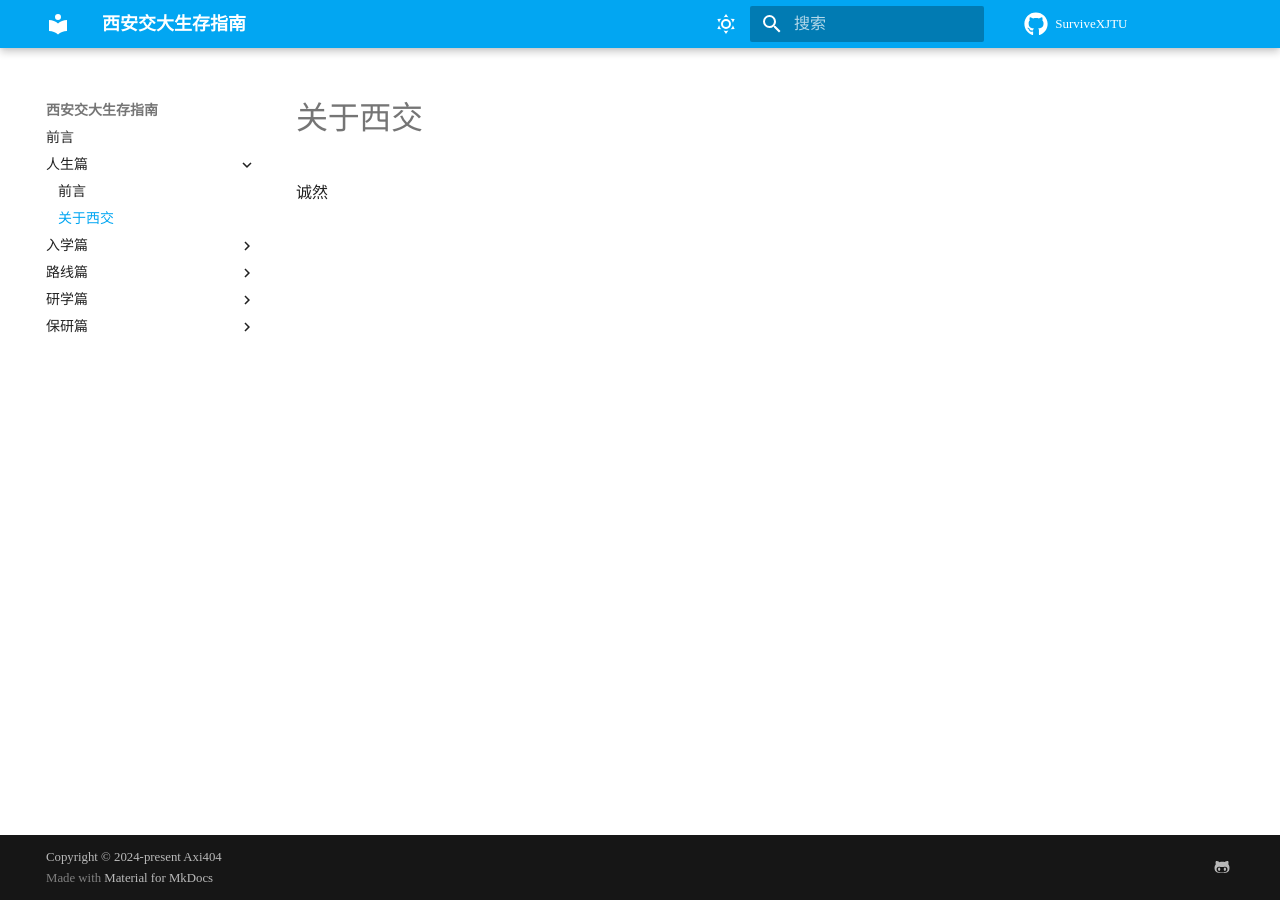
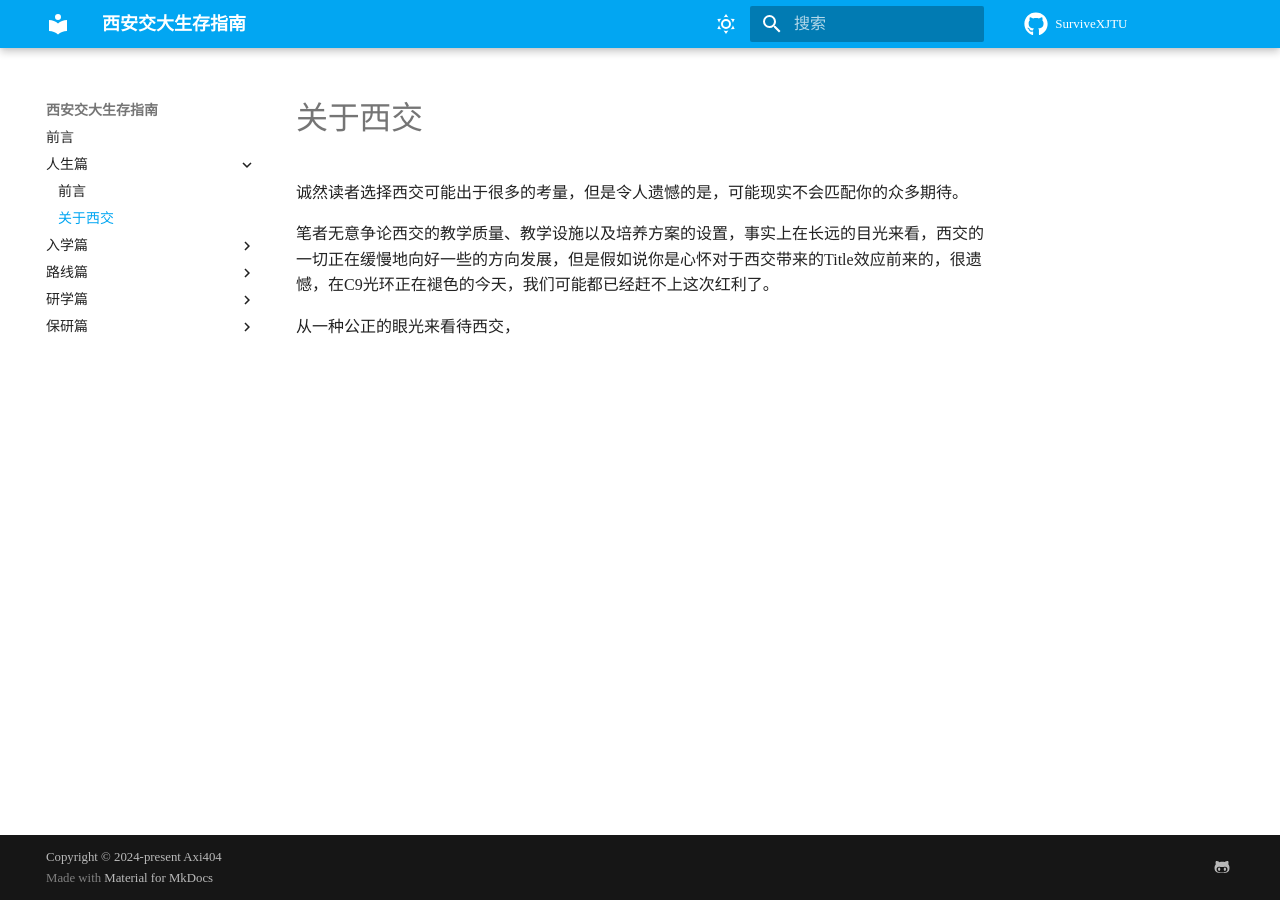
Before and after one commit to XiStudyGroup/SurviveXJTU, an MkDocs documentation site: the page built from docs/人生篇/关于西交.md, in a window 1280 px wide. Built offline with MkDocs 1.6.1 and Material for MkDocs 9.7.7, drawn with Linux system fonts in a browser that asks for light colours; some web fonts are replaced; comment, search, counter and statistics services are not loaded.

Commit message:
update life section 2

```diff
--- a/docs/人生篇/关于西交.md
+++ b/docs/人生篇/关于西交.md
@@ -1,3 +1,7 @@
 # 关于西交
 
-诚然
+诚然读者选择西交可能出于很多的考量，但是令人遗憾的是，可能现实不会匹配你的众多期待。
+
+笔者无意争论西交的教学质量、教学设施以及培养方案的设置，事实上在长远的目光来看，西交的一切正在缓慢地向好一些的方向发展，但是假如说你是心怀对于西交带来的Title效应前来的，很遗憾，在C9光环正在褪色的今天，我们可能都已经赶不上这次红利了。
+
+从一种公正的眼光来看待西交，
```
